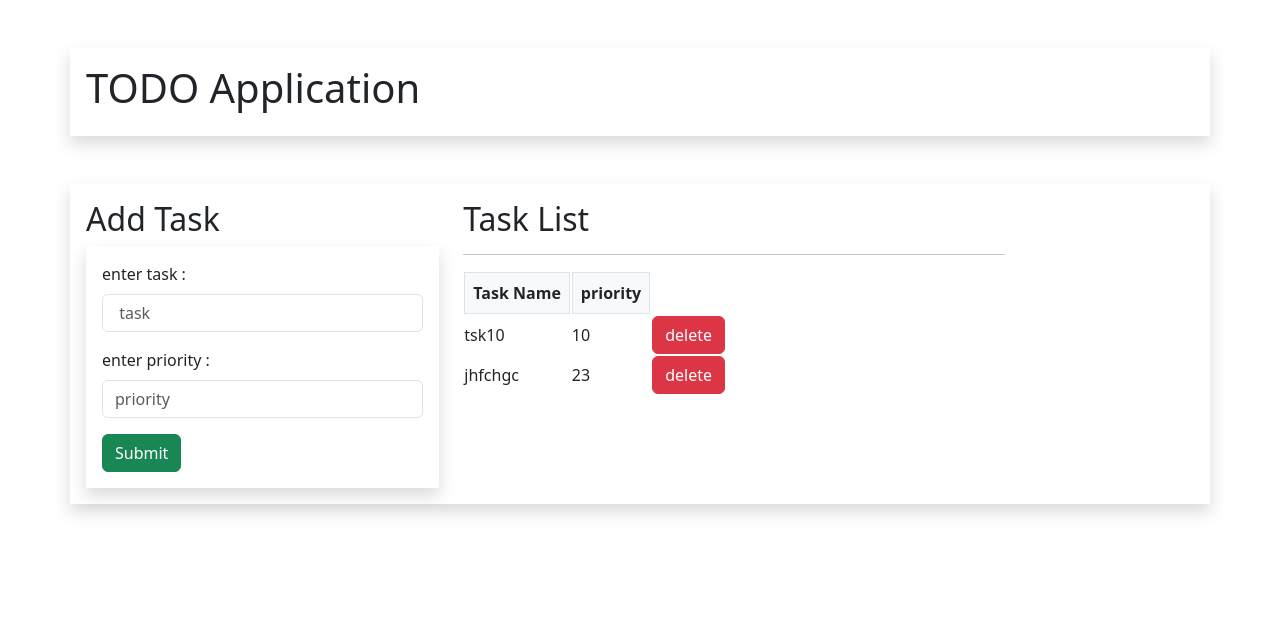
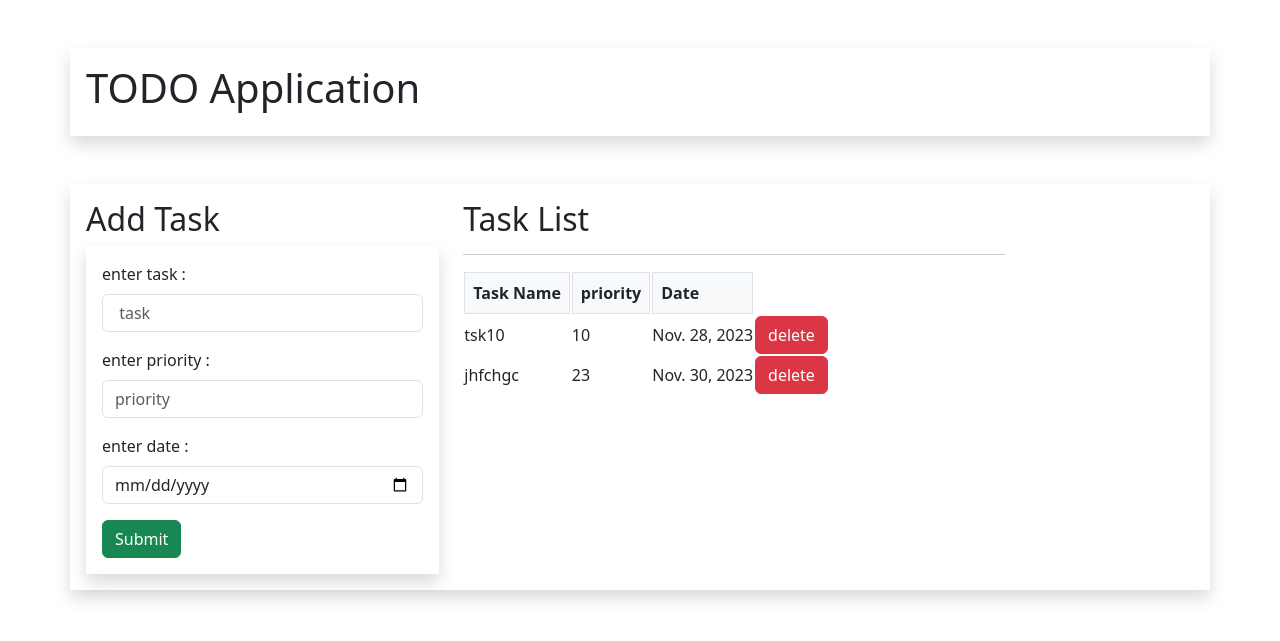
Before and after one commit to vaishnavk2001/todo_django, a Django app: page / in a window 1280 px wide. Shown: the top 641 px of the page. Run offline with Django 4.2, Linux system fonts and the light colour scheme; data comes from the database, SQL or seed files in the repository; both versions use the stored data as it was after the commit.

Commit message:
add date functionality

```diff
--- a/templates/home.html
+++ b/templates/home.html
@@ -17,6 +17,10 @@
                          <label class="form-label ">enter priority : </label>
                          <input type="text" class="form-control" placeholder="priority" name="priority">
                      </div>
+                    <div class="mb-3">
+                         <label class="form-label ">enter date : </label>
+                         <input type="date" class="form-control" placeholder="date" name="date">
+                     </div>
                     <input class="btn btn-success"  type="submit">
                 </form>
             </div>
@@ -28,12 +32,14 @@
                         <tr>
                             <th><div class="p-2 border bg-light">Task Name</div></th>
                             <th><div class="p-2 l-3 border bg-light">priority</div></th>
+                            <th><div class="p-2 l-3 border bg-light">Date</div></th>
                         </tr>
                         <tbody>
                             {% for i in obj %}
                             <tr>
                                 <td>{{i.name}}</td>
                                 <td>{{i.priority}}</td>
+                                <td>{{i.date}}</td>
                                 <td><a href="{% url 'delete' i.id %}"><button class="btn btn-danger ">delete</button></a></td>
                             </tr>
                             {% endfor %}
--- a/todo_app/models.py
+++ b/todo_app/models.py
@@ -1,3 +1,4 @@
+import datetime
 from django.db import models
 
 
@@ -5,5 +6,7 @@ from django.db import models
 class Task(models.Model):
     def __str__(self):
         return self.name
+
     name = models.CharField(max_length=100)
     priority = models.IntegerField()
+    date = models.DateField(default=datetime.date.today)
--- a/todo_app/views.py
+++ b/todo_app/views.py
@@ -8,7 +8,8 @@ def home(request):
     if request.method == 'POST':
         name = request.POST.get('name')
         priority = request.POST.get('priority')
-        obj = Task(name=name, priority=priority)
+        date = request.POST.get('date')
+        obj = Task(name=name, priority=priority, date=date)
         obj.save()
     obj = Task.objects.all()
     return render(request, 'home.html', {'obj': obj})
```
Also changed, not shown: db.sqlite3, todo_app/migrations/0002_task_date.py (added).
